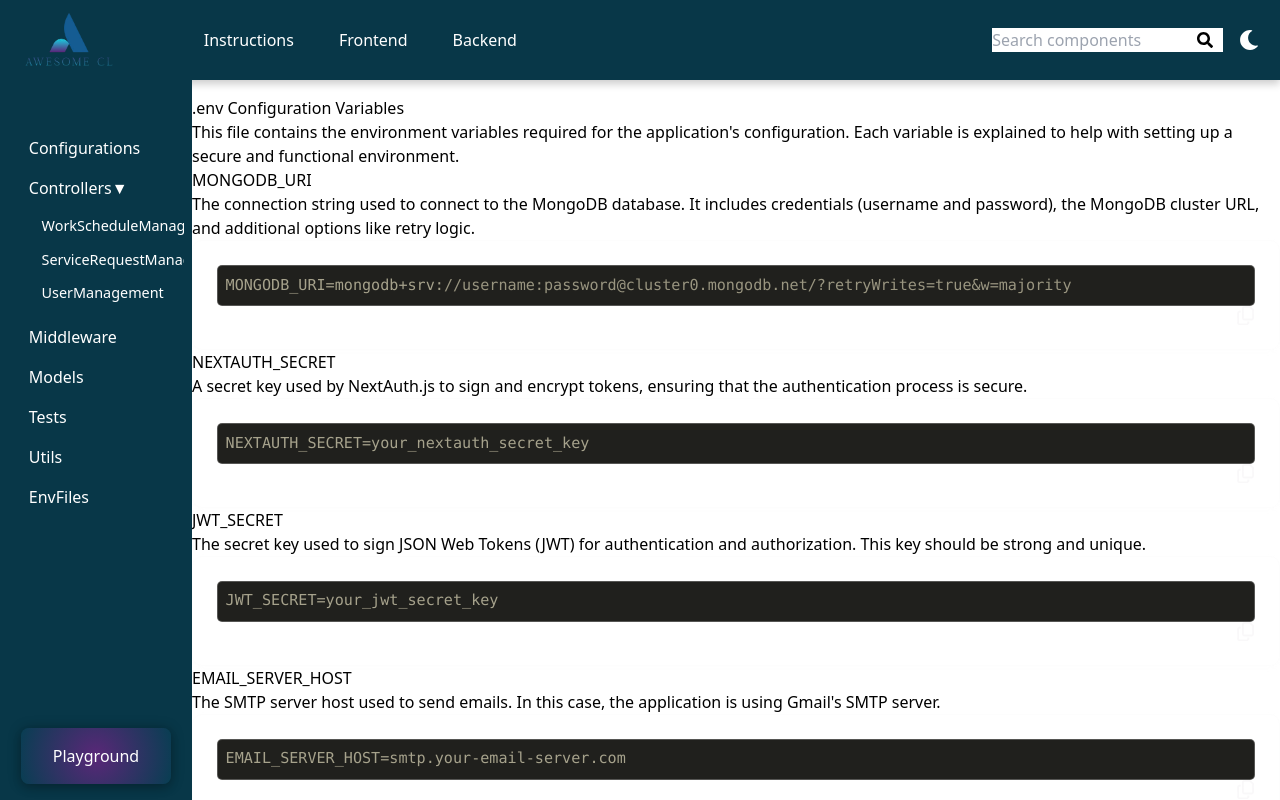
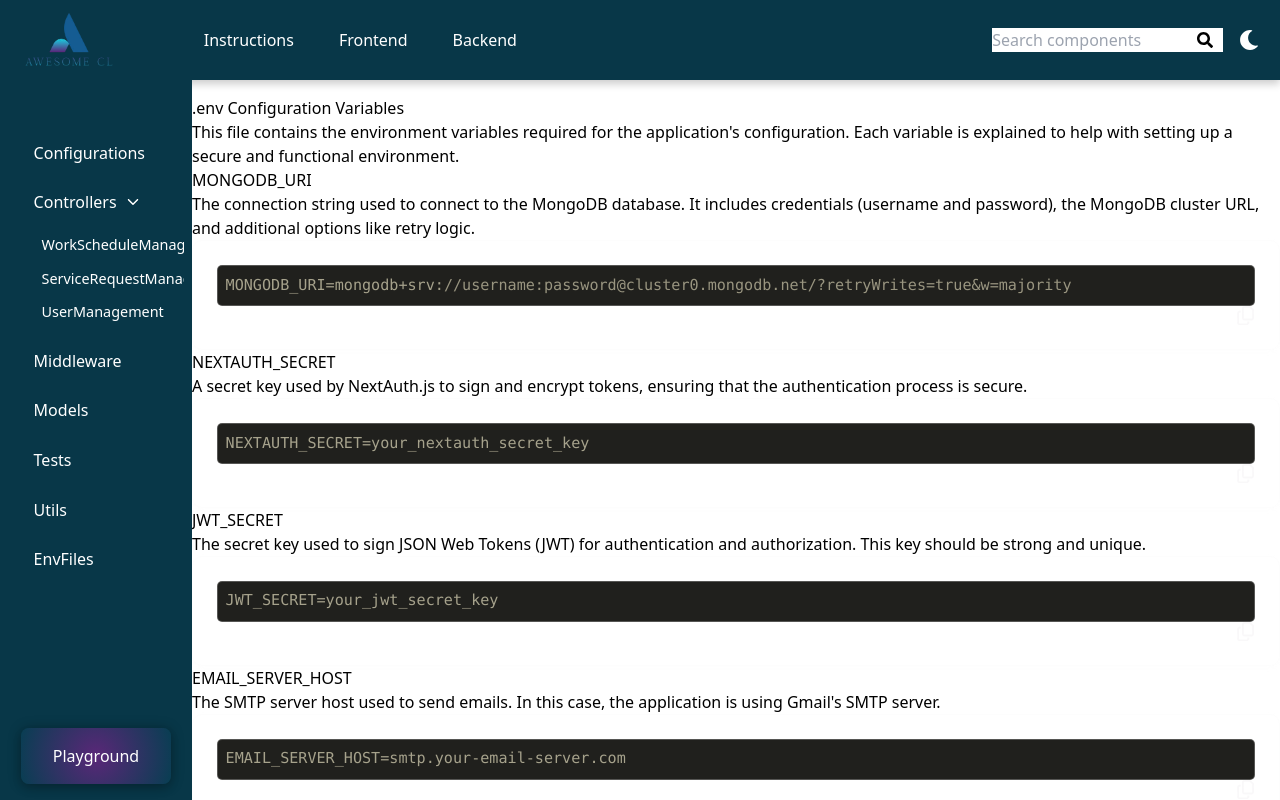
Before and after one commit to Team-Collaborators/Awesome-CL, a React (Vite) app: page /backend/envFiles in a window 1280 px wide. Shown: the top 800 px of the page. Built offline with nearby package versions, Linux system fonts and the light colour scheme.

Commit message:
add icons sidebar

```diff
--- a/public/data/links.js
+++ b/public/data/links.js
@@ -59,6 +59,6 @@ export const sidebarLinks = {
 // Navbar links
 export const navbarLinks = [
   { path: "/instructions", title: "Instructions" },
-  { path: "/frontend", title: "Frontend" },
-  { path: "/backend", title: "Backend" },
+  { path: "/frontend/components/button", title: "Frontend" },
+  { path: "/backend/configurations", title: "Backend" },
 ];
--- a/src/components/Sidebar2/Sidebar2.jsx
+++ b/src/components/Sidebar2/Sidebar2.jsx
@@ -27,35 +27,22 @@ const Sidebar = ({ links }) => {
 
           return (
             <li key={index} className={styles.sidebarInnerItem}>
-              <Link
-                to={link.path}
-                className={styles.sidebarMainLink}
-                onClick={() => toggleSubcategory(index)}
-              >
-                {link.title}
+              <div className={styles.sidebarMainLinkWrapper}>
+                <Link className={styles.sidebarMainLink} to={link.path}>
+                  {" "}
+                  {link.title}
+                </Link>
+
+                {/* Conditional rendering of the arrow icon with a Fragment wrapper */}
                 {link.subcategories && link.subcategories.length > 0 && (
-                  <span className={isOpen ? styles.arrowOpen : styles.arrow}>
-                    &#9660; {/* Down arrow icon */}
-                  </span>
+                  <>
+                    <IoIosArrowBack
+                      onClick={() => toggleSubcategory(index)}
+                      className={isOpen ? styles.arrowOpen : styles.arrow}
+                    />
+                  </>
                 )}
-              </Link>
-
-              {/* Check if there are subcategories */}
-              {/* {link.subcategories && link.subcategories.length > 0 && (
-
-                <ul className={styles.sidebarSubCat}>
-                  {link.subcategories.map((subLink, subIndex) => (
-                    <li key={subIndex} className={styles.sidebarSubCatItem}>
-                      <Link
-                        to={subLink.path}
-                        className={styles.sidebarSubCatLink}
-                      >
-                        {subLink.title}
-                      </Link>
-                    </li>
-                  ))}
-                </ul>
-              )} */}
+              </div>
 
               {/* Render subcategories only if open */}
               {isOpen && link.subcategories && (
--- a/src/components/Sidebar2/Sidebar2.module.scss
+++ b/src/components/Sidebar2/Sidebar2.module.scss
@@ -49,29 +49,38 @@
   .sidebarInnerItem {
     width: 100%;
     margin: 0.5rem;
+  }
+}
 
-      .sidebarMainLink {
-        cursor: pointer;
-        color: $text-color;
-        font-size: 1rem;
-        text-align: left;
-        padding: 0.3rem;
-        margin-bottom: 3rem;
-        width: 100%; // Ensures the link takes up full width of its parent item
-        transition: background-color 0.3s ease, color 0.3s ease;
+.sidebarMainLinkWrapper {
+  display: inline-flex;
+  align-items: center;
+  justify-content: start;
+  padding: 0.3rem 0.6rem;
+  gap: 0.5rem; // Adds space between the link and icon
 
   &:hover {
     background-color: rgba(255, 255, 255, 0.1);
     border-radius: 5px;
   }
+}
+
+.sidebarMainLink {
+  display: flex;
+  align-items: center;
+  color: $text-color;
+  font-size: 1rem;
+  text-align: left;
+  transition: background-color 0.3s ease, color 0.3s ease;
+}
 
 .arrow {
   transition: transform 0.3s ease;
+  font-size: 1rem;
 }
 
-        &.arrowOpen {
-          transform: rotate(180deg); // Rotate arrow when subcategories are open
-        }
+.arrowOpen {
+  transform: rotate(-90deg); // Rotate arrow when subcategories are open
 }
 
 .sidebarSubCat {
@@ -101,23 +110,18 @@
     }
   }
 }
-    }
-  }
 
 .playground-btn {
   background: radial-gradient(circle, $optional-color, $secondary-color);
-    box-shadow: 0px 1px 13px rgba(0, 0, 0, 0.3),
-      0px 5px 10px rgba(0, 0, 0, 0.102);
+  box-shadow: 0px 1px 13px rgba(0, 0, 0, 0.3), 0px 5px 10px rgba(0, 0, 0, 0.102);
   margin: auto 0 6rem;
   transition: transform 0.2s ease, box-shadow 0.2s ease; /* Smooth transition for both transform and shadow */
 
   &:hover {
     transform: translateY(-3px);
-      box-shadow: 0px 8px 16px rgba(0, 0, 0, 0.3),
-        0px 4px 10px rgba(0, 0, 0, 0.2);
+    box-shadow: 0px 8px 16px rgba(0, 0, 0, 0.3), 0px 4px 10px rgba(0, 0, 0, 0.2);
   }
 }
-
 
 // Burger menu styles
 .burger-menu {
```
Lines whose indentation alone changed are shown as unchanged.
